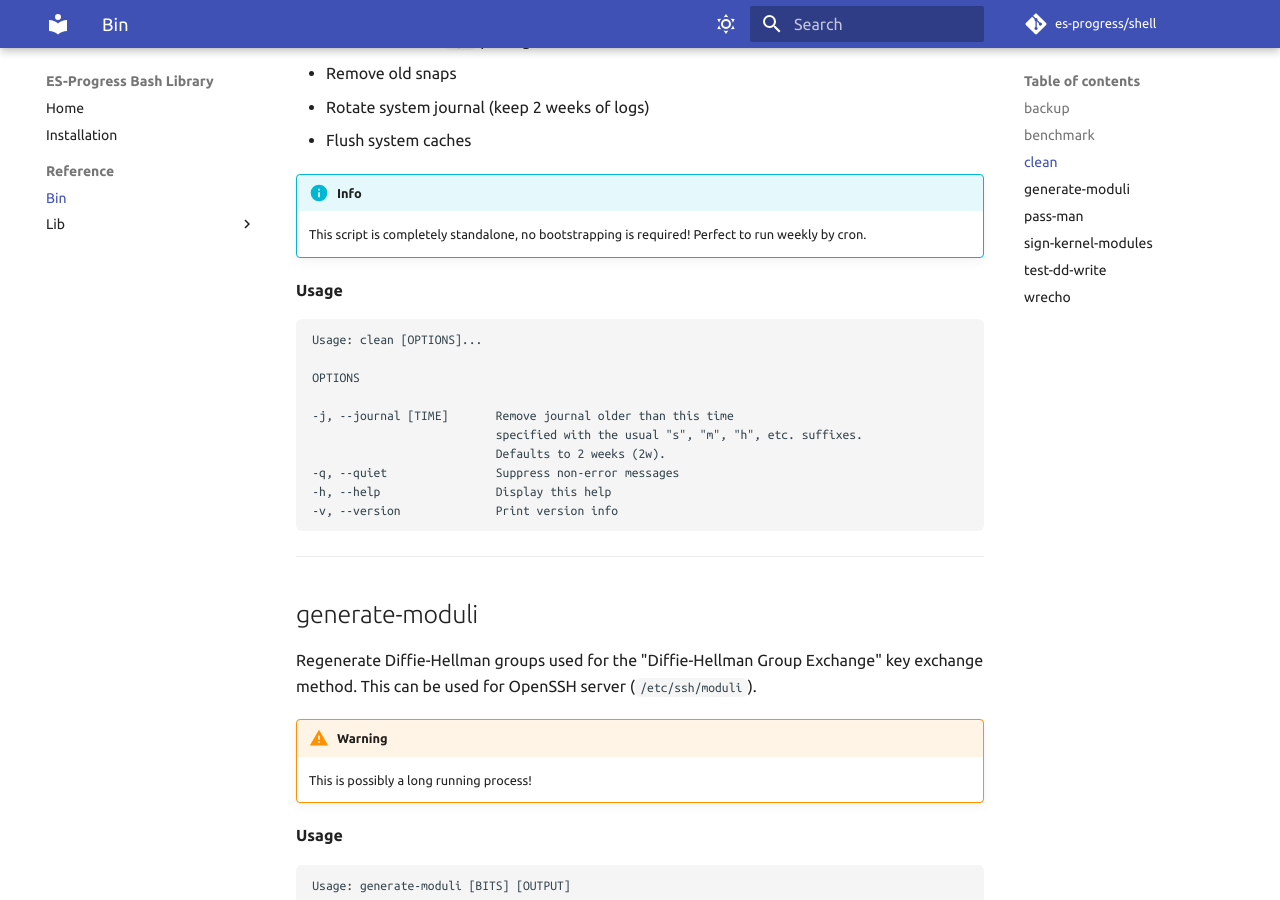
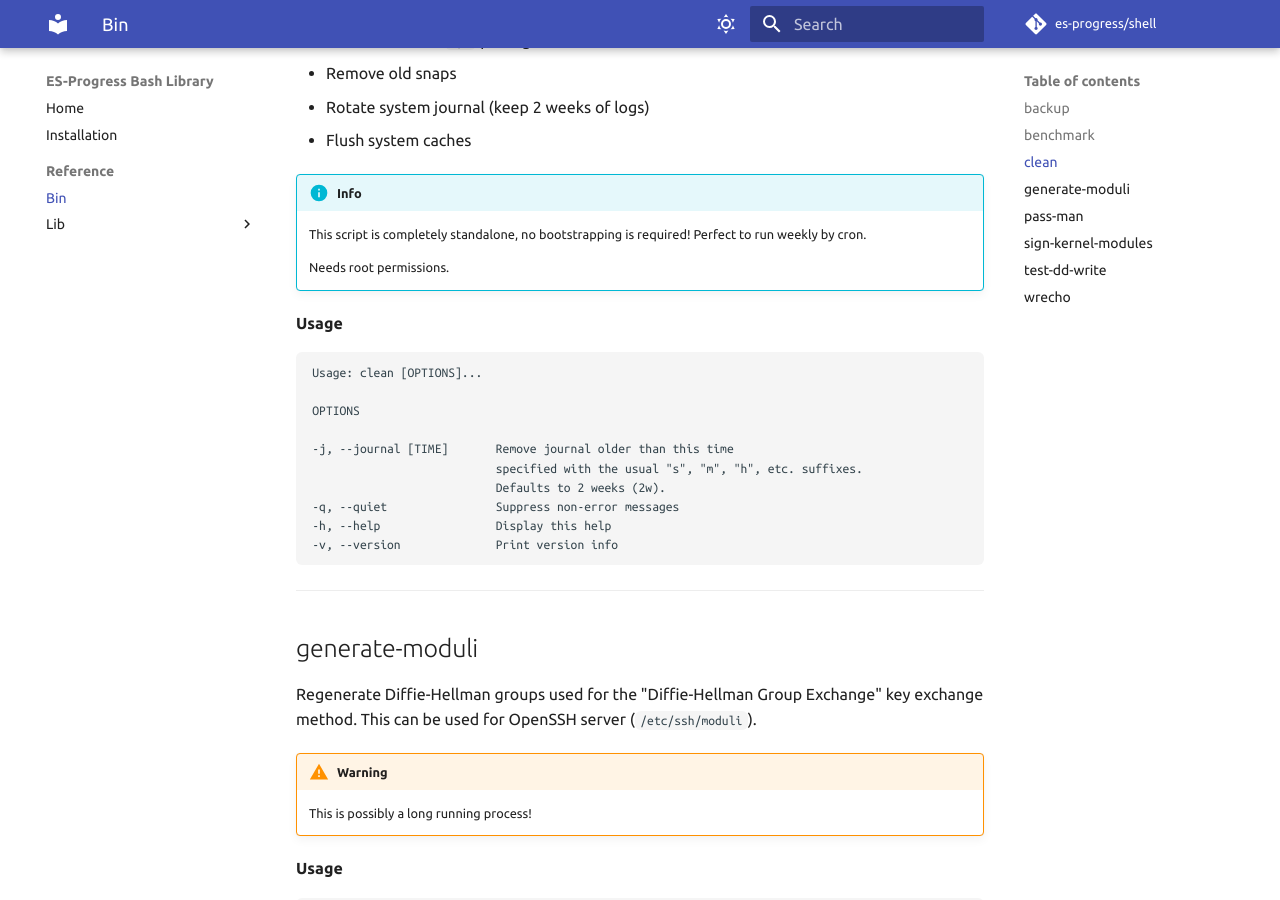
Before and after one commit to es-progress/shell, an MkDocs documentation site: the page built from docs/bin.md, in a window 1280 px wide and 900 px high, scrolled down 2729 px. Built offline with MkDocs 1.6.1 and Material for MkDocs 9.7.7, drawn with Linux system fonts in a browser that asks for light colours; emoji names are drawn with the system emoji font; comment, search, counter and statistics services are not loaded.

Commit message:
clean: remove sudo, require run as root

````diff
--- a/docs/bin.md
+++ b/docs/bin.md
@@ -128,6 +128,8 @@ Clean-up temporary and other not needed files to free up disk space:
     This script is completely standalone, no bootstrapping is required!
     Perfect to run weekly by cron.
 
+    Needs root permissions.
+
 **Usage**
 
 ```
````
Also changed, not shown: 1 other file.
